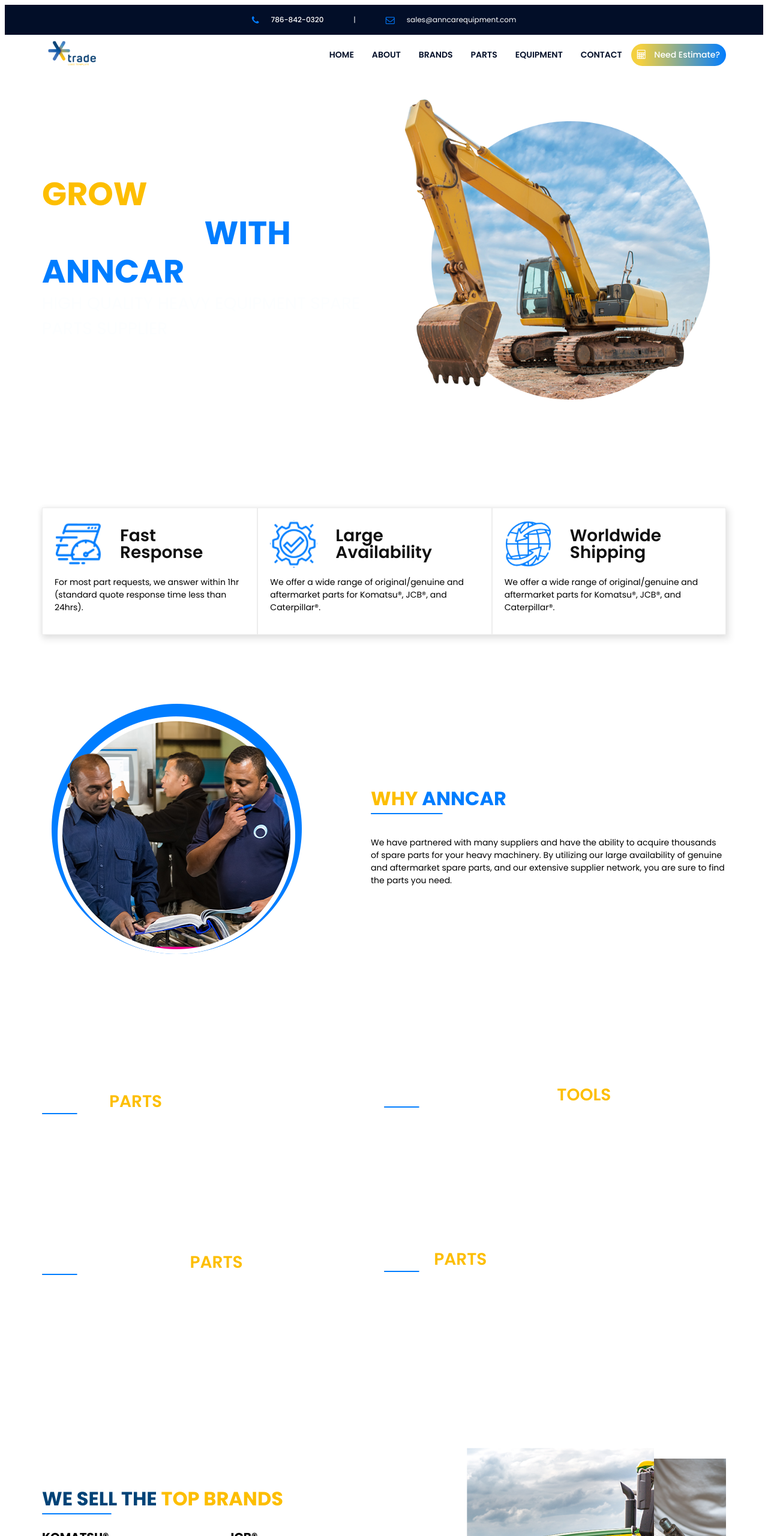
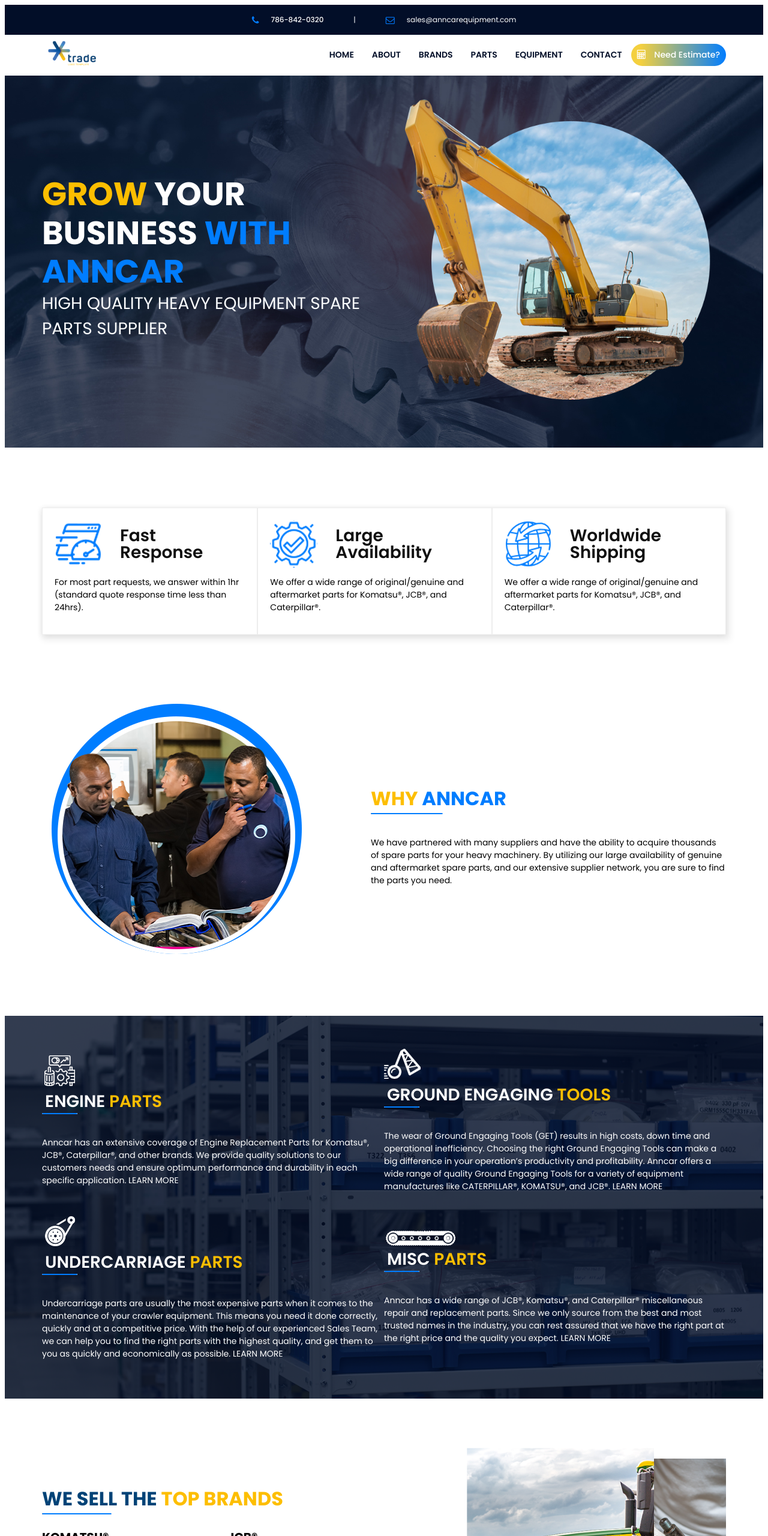
Before and after one commit to shovonmondalbk/SEOPAGE1, a plain HTML site: page index.html in a window 1280 px wide. Shown: the top 2560 px of the page at 60% size. Drawn offline with Linux system fonts and the light colour scheme.

Commit message:
Github Error Solved

```diff
--- a/css/style.css
+++ b/css/style.css
@@ -111,7 +111,7 @@
 /* Hero Section  */
 
 .hero{
-    background-image: url("images/bg1.jpg");
+    background-image: url("../images/bg1.jpg");
     height: 100%;
     background-position: center;
     background-repeat: no-repeat;
@@ -240,7 +240,7 @@
 }
 
 .services{
-    background-image: url("images/bg2.png");
+    background-image: url("../images/bg2.png");
     height: 100%;
     background-position: center;
     background-repeat: no-repeat;
@@ -313,7 +313,7 @@
 }
 
 .request{
-    background-image: url("images/bg3.png");
+    background-image: url("../images/bg3.png");
     height: 100%;
     background-position: center;
     background-repeat: no-repeat;
```
